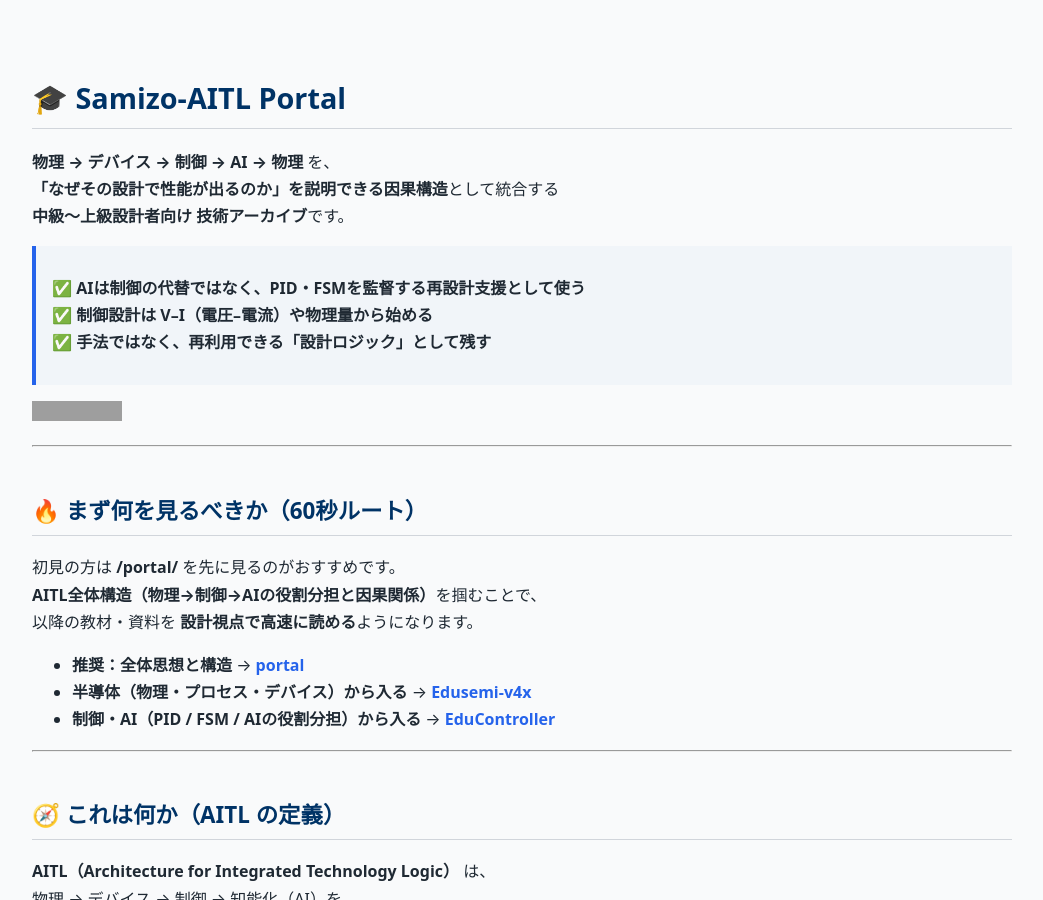
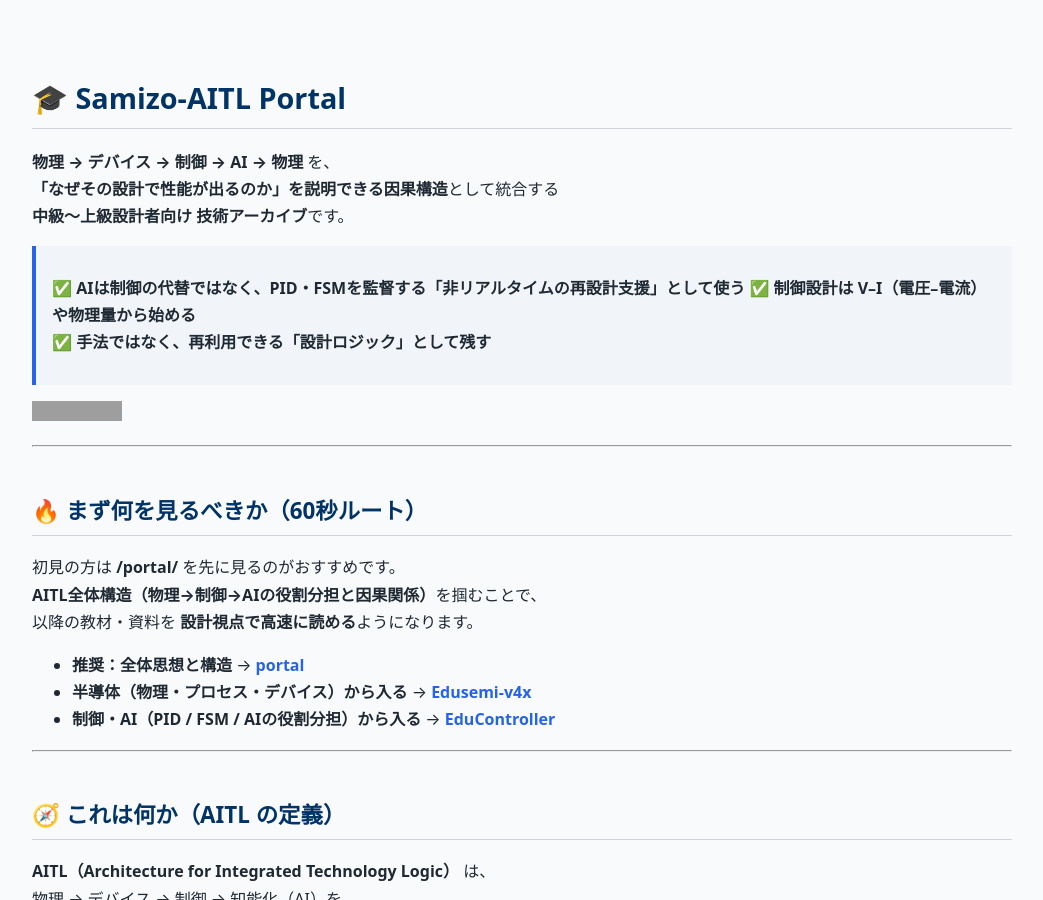
Before and after one commit to Samizo-AITL/Samizo-AITL.github.io, a Jekyll site: the page built from index.md, in a window 1280 px wide and 900 px high. Shown: the whole window, without its empty margins (118-1161 px from the left). Built offline with Jekyll 4.4.1, drawn with Linux system fonts in a browser that asks for light colours; grey boxes are pictures that could not be loaded.

Commit message:
Update index.md

```diff
--- a/index.md
+++ b/index.md
@@ -9,7 +9,7 @@
 **「なぜその設計で性能が出るのか」を説明できる因果構造**として統合する
 **中級〜上級設計者向け 技術アーカイブ**です。
 
-> ✅ **AIは制御の代替ではなく、PID・FSMを監督する再設計支援として使う**
+> ✅ **AIは制御の代替ではなく、PID・FSMを監督する「非リアルタイムの再設計支援」として使う**
 > ✅ **制御設計は V–I（電圧–電流）や物理量から始める**
 > ✅ **手法ではなく、再利用できる「設計ロジック」として残す**
 
```
